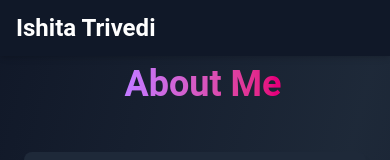
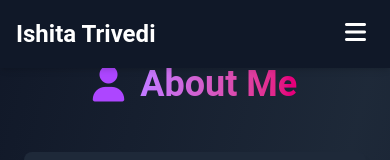
Before and after one commit to ishitatrivedi-dell/portfolio, a React (Vite) app: page / in a window 390 px wide. Shown: the top 160 px of the page. Built offline with nearby package versions, Linux system fonts and the light colour scheme.

Commit message:
added hamburger to the mobile view for navbar

```diff
--- a/package.json
+++ b/package.json
@@ -10,6 +10,7 @@
     "preview": "vite preview"
   },
   "dependencies": {
+    "@fortawesome/fontawesome-free": "^6.7.2",
     "@tailwindcss/vite": "^4.0.9",
     "react": "^19.0.0",
     "react-dom": "^19.0.0",
--- a/src/components/Navbar.jsx
+++ b/src/components/Navbar.jsx
@@ -1,5 +1,6 @@
 import React, { useState } from 'react';
 import { NavLink } from 'react-router-dom';
+import '@fortawesome/fontawesome-free/css/all.min.css';
 
 const Navbar = () => {
   const [isOpen, setIsOpen] = useState(false);
@@ -24,17 +25,20 @@ const Navbar = () => {
       <div className="container mx-auto px-4 py-3">
         <div className="flex justify-between items-center">
           {/* Logo/Name */}
-          <NavLink to="/" className="text-2xl font-bold text-white hover:text-purple-400 transition duration-300">
+          <NavLink
+            to="/"
+            className="text-2xl font-bold text-white hover:text-purple-400 transition duration-300"
+          >
             Ishita Trivedi
           </NavLink>
 
-          {/* Hamburger Menu Button (visible on mobile) */}
+          {/* Hamburger Menu Button */}
           <button
             onClick={toggleMenu}
-            className="md:hidden text-white focus:outline-none focus:ring-2 focus:ring-purple-400 rounded"
-            aria-label="Toggle menu"
+            className="block md:hidden text-white focus:outline-none focus:ring-2 focus:ring-purple-400 rounded p-2"
+            aria-label="Toggle navigation menu"
           >
-            <i className={`fas ${isOpen ? 'fa-times' : 'fa-bars'} text-2xl transition-transform duration-300 ${isOpen ? 'rotate-180' : ''}`}></i>
+            <i className={`fas ${isOpen ? 'fa-times' : 'fa-bars'} text-2xl`}></i>
           </button>
 
           {/* Desktop Menu */}
```
Also changed, not shown: 1 other file (tests, documents, lock files or other folders).
